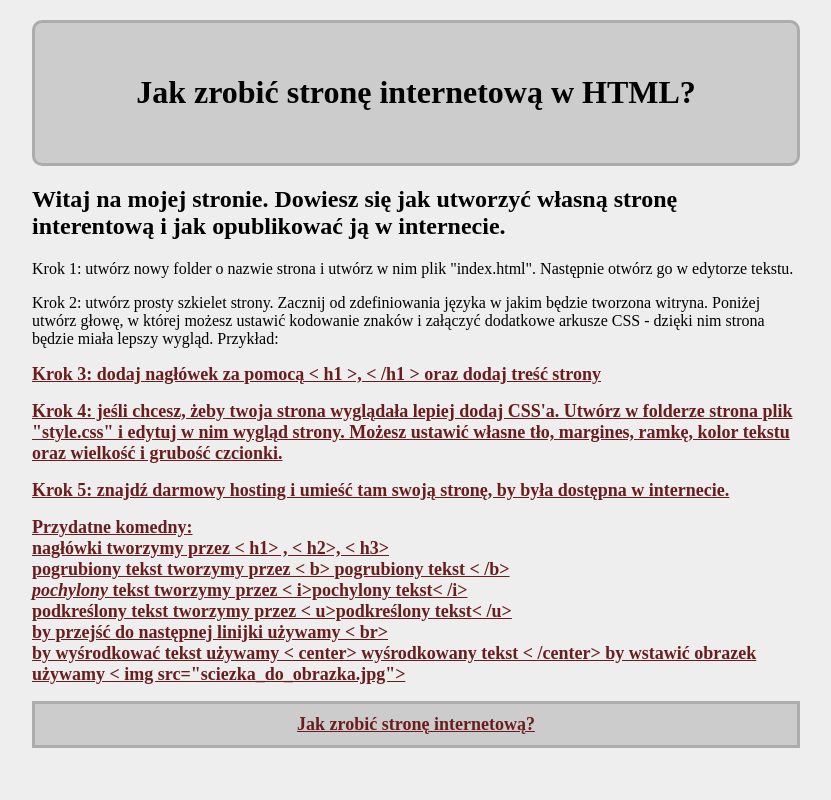
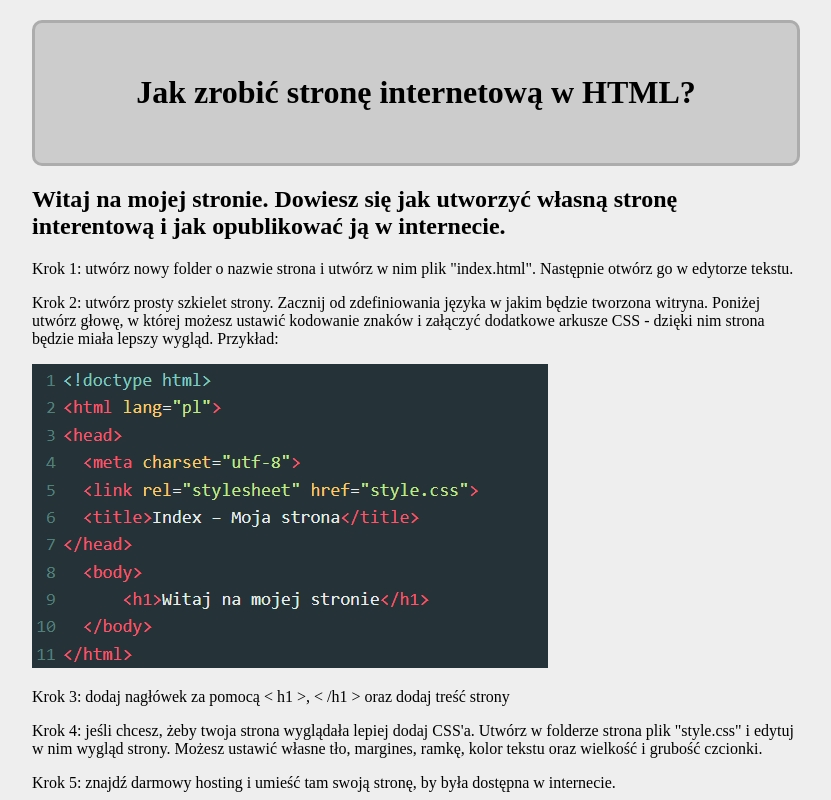
Before and after one commit to Dominikb209/Jak-zrobi-stron-internetow-, a plain HTML site: page index.html in a window 1280 px wide. Shown: the top 800 px of the page, without its empty margins (224-1055 px from the left). Drawn offline with Linux system fonts and the light colour scheme; files whose address does not match are found by name.

Commit message:
Update index.html

```diff
--- a/index.html
+++ b/index.html
@@ -17,7 +17,7 @@
 
 <p>Krok 1: utwórz nowy folder o nazwie strona i utwórz w nim plik "index.html". Następnie otwórz go w edytorze tekstu. <p>
 <p>Krok 2: utwórz prosty szkielet strony. Zacznij od zdefiniowania języka w jakim będzie tworzona witryna. Poniżej utwórz głowę, w której możesz ustawić kodowanie znaków i załączyć dodatkowe arkusze CSS - dzięki nim strona będzie miała lepszy wygląd. Przykład: <p>
-<a href="https://github.com/Dominikb209/Jak-zrobi-stron-internetow-/blob/main/przyklad1.jpg">
+<img src="file:///C:/strona/przyklad1.jpg">
 <p>Krok 3: dodaj nagłówek za pomocą < h1 >, < /h1 > oraz dodaj treść strony<p>
 <p>Krok 4: jeśli chcesz, żeby twoja strona wyglądała lepiej dodaj CSS'a. Utwórz w folderze strona plik "style.css" i edytuj w nim wygląd strony. Możesz ustawić własne tło, margines, ramkę, kolor tekstu oraz wielkość i grubość czcionki.<p>
 <p>Krok 5: znajdź darmowy hosting i umieść tam swoją stronę, by była dostępna w internecie.<p>
```
